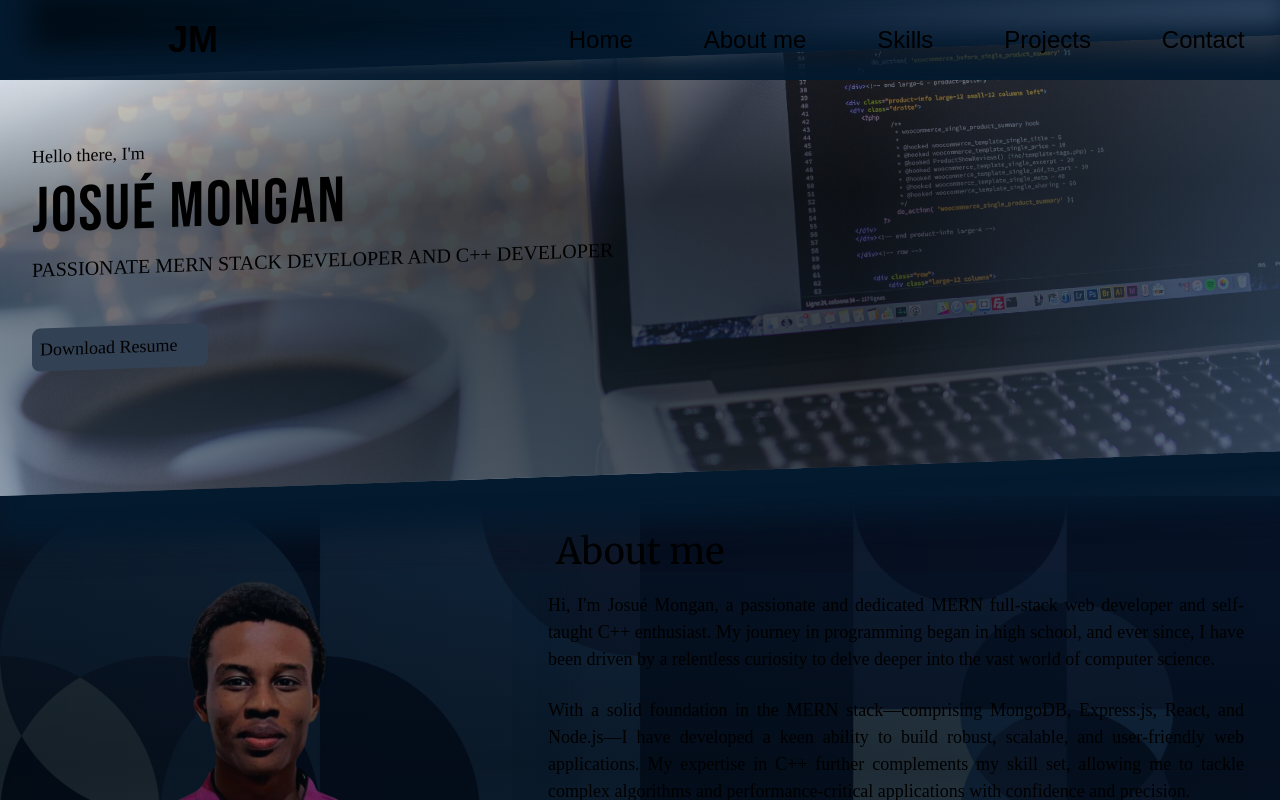
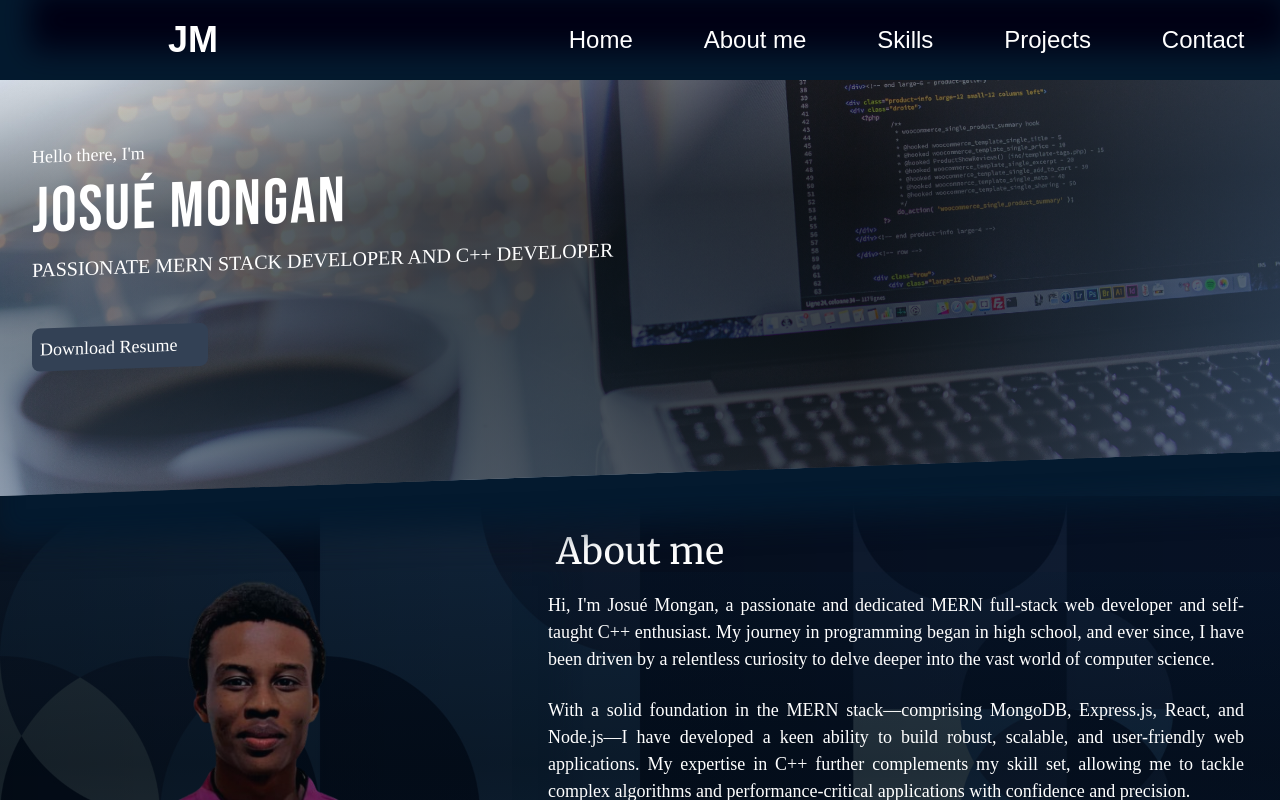
Before and after one commit to Josh012006/Next-JS, a Next.js app: page / in a window 1280 px wide. Shown: the top 800 px of the page. Built offline with nearby package versions, Linux system fonts and the light colour scheme; a web font is replaced by a local one.

Commit message:
Improving the style

```diff
--- a/app/globals.css
+++ b/app/globals.css
@@ -3,19 +3,10 @@
 @tailwind utilities;
 
 :root {
-  --foreground-rgb: 0, 0, 0;
-  --background-start-rgb: 214, 219, 220;
-  --background-end-rgb: 255, 255, 255;
+  --font-color: 255, 255, 255;
+  --layout-component: 0, 0, 20;
 }
 
-@media (prefers-color-scheme: dark) {
-  :root {
-    --font-color: 255, 255, 255;
-    --layout-component: 0, 0, 20;
-    --minimalist-grey: 234, 234, 234;
-    --dark-blue: 6, 20, 32;
-  }
-}
 
 body {
   color: rgb(var(--font-color));
```
